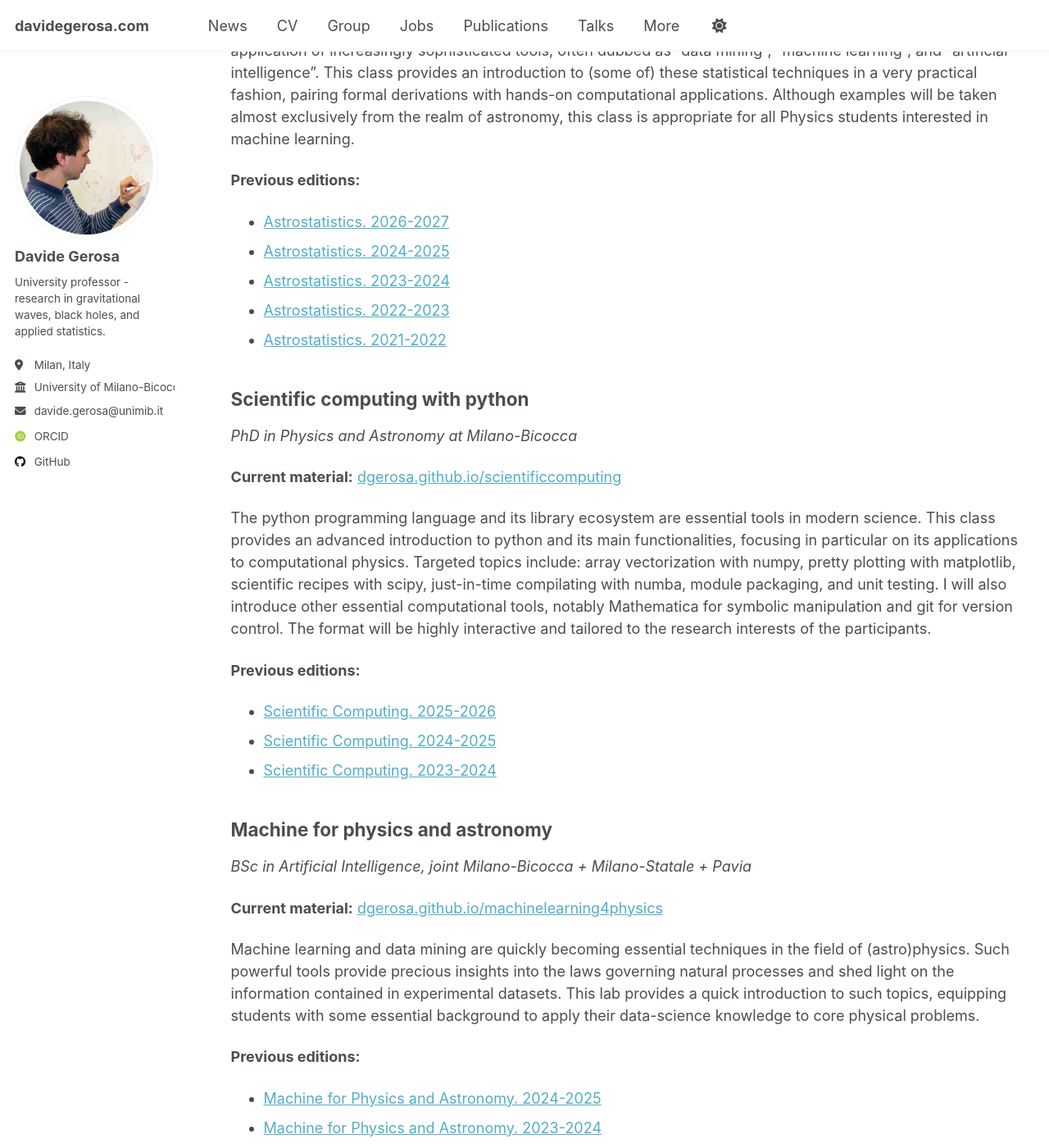
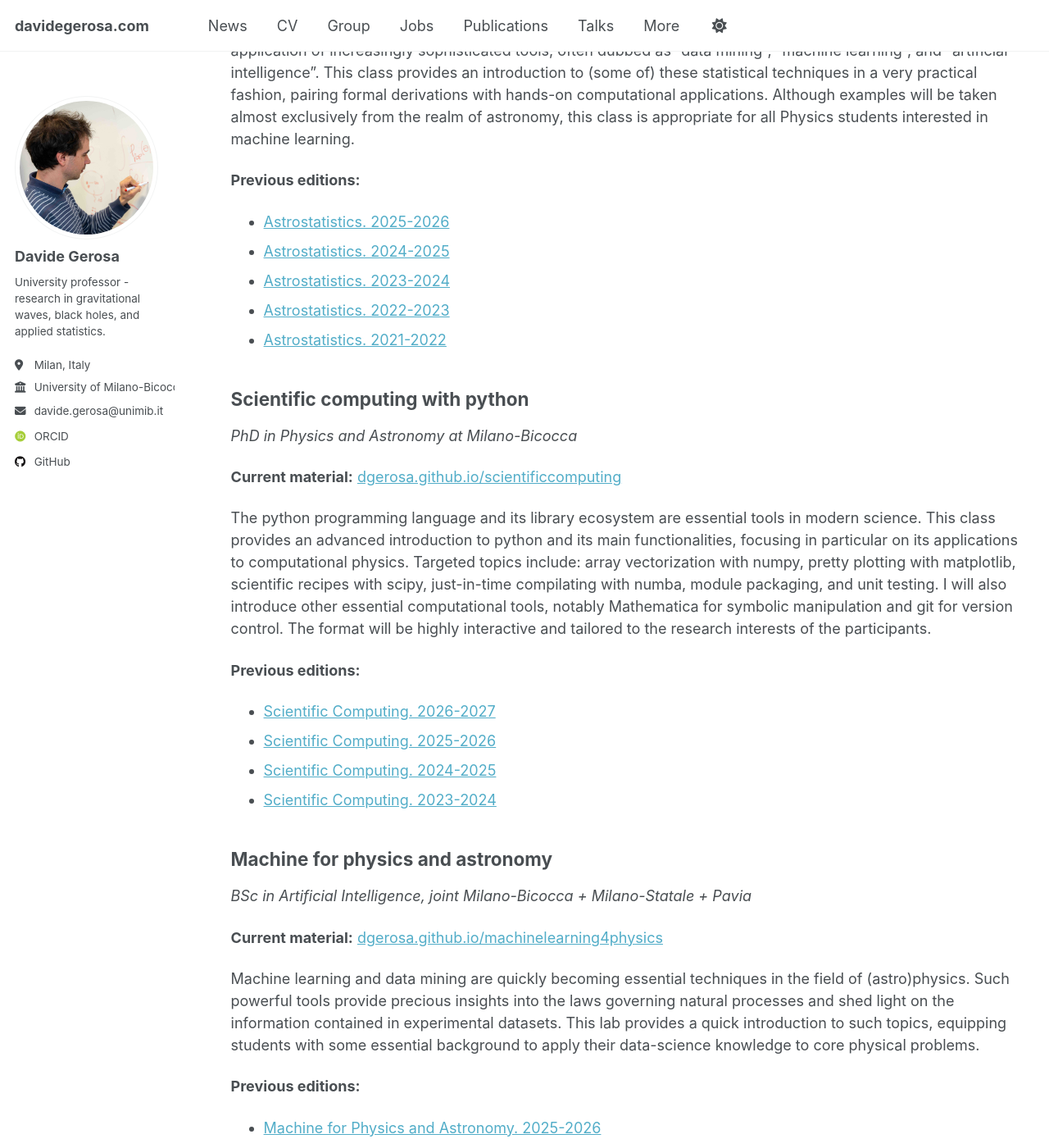
Before and after one commit to dgerosa/website, a Jekyll site: the page built from _pages/teaching.md, in a window 1280 px wide and 1400 px high, scrolled down 342 px. Shown: the whole window at 82% size. Built offline with Jekyll 4.4.1, drawn with Linux system fonts in a browser that asks for light colours; some web fonts are replaced.

Commit message:
Thu Oct 29 07:31:51 CET 2026

```diff
--- a/_pages/teaching.md
+++ b/_pages/teaching.md
@@ -19,7 +19,7 @@ The use of statistics is ubiquitous in astronomy and astrophysics. Modern advanc
 
 **Previous editions:**
 
-- [Astrostatistics. 2026-2027](https://github.com/dgerosa/astrostatistics_bicocca_2026)
+- [Astrostatistics. 2025-2026](https://github.com/dgerosa/astrostatistics_bicocca_2026)
 - [Astrostatistics. 2024-2025](https://github.com/dgerosa/astrostatistics_bicocca_2025)
 - [Astrostatistics. 2023-2024](https://github.com/dgerosa/astrostatistics_bicocca_2024)
 - [Astrostatistics. 2022-2023](https://github.com/dgerosa/astrostatistics_bicocca_2023)
@@ -35,6 +35,7 @@ The python programming language and its library ecosystem are essential tools in
 
 **Previous editions:**
 
+- [Scientific Computing. 2026-2027](https://github.com/dgerosa/scientificcomputing_bicocca_2026)
 - [Scientific Computing. 2025-2026](https://github.com/dgerosa/scientificcomputing_bicocca_2025)
 - [Scientific Computing. 2024-2025](https://github.com/dgerosa/scientificcomputing_bicocca_2024)
 - [Scientific Computing. 2023-2024](https://github.com/dgerosa/scientificcomputing_bicocca_2023)
@@ -49,6 +50,7 @@ Machine learning and data mining are quickly becoming essential techniques in th
 
 **Previous editions:**
 
+- [Machine for Physics and Astronomy. 2025-2026](https://github.com/dgerosa/machinelearning4physics_bicocca_2026)
 - [Machine for Physics and Astronomy. 2024-2025](https://github.com/dgerosa/machinelearning4physics_bicocca_2025)
 - [Machine for Physics and Astronomy. 2023-2024](https://github.com/dgerosa/machinelearning4physics_bicocca_2024)
 
```
